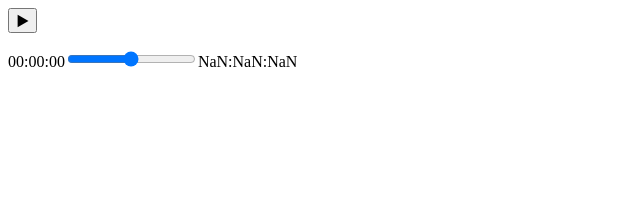
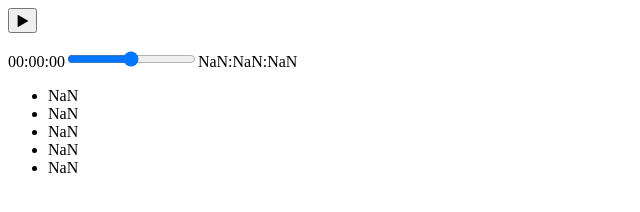
Before and after one commit to yaboo777/hls, a plain HTML site: page index.html in a window 1280 px wide. Shown: the whole page, without its empty margins (0-640 px from the left). Drawn offline with Linux system fonts and the light colour scheme.

Commit message:
add debug log

```diff
--- a/index.html
+++ b/index.html
@@ -8,6 +8,7 @@
 <body>
 <button id="playButton">▶</button>
 <p><span id="current"></span><input type="range" id="seekbar"><span id="duration"></span></p>
+<ul id="debug"></ul>
 <audio preload="auto" id="audio">
 	<source type="audio/mpeg" src="http://qthttp.apple.com.edgesuite.net/1010qwoeiuryfg/sl.m3u8">
 </audio>
@@ -21,6 +22,7 @@ $(function () {
 	var $duration = $('#duration');
 	var $seekbar = $('#seekbar');
 	var seekbar = $seekbar[0];
+	var $debug = $('#debug');
 
 	var convertTime = function (time) {
 		time = parseInt(time, 10);
@@ -37,6 +39,7 @@ $(function () {
 	var setDuration = function () {
 		var duration = audio.duration;
 		$duration.text(convertTime(duration));
+		$debug.append('<li>' + duration + '</li>');
 		setTimeout(function () {
 			setDuration();
 		}, 1000);
```
